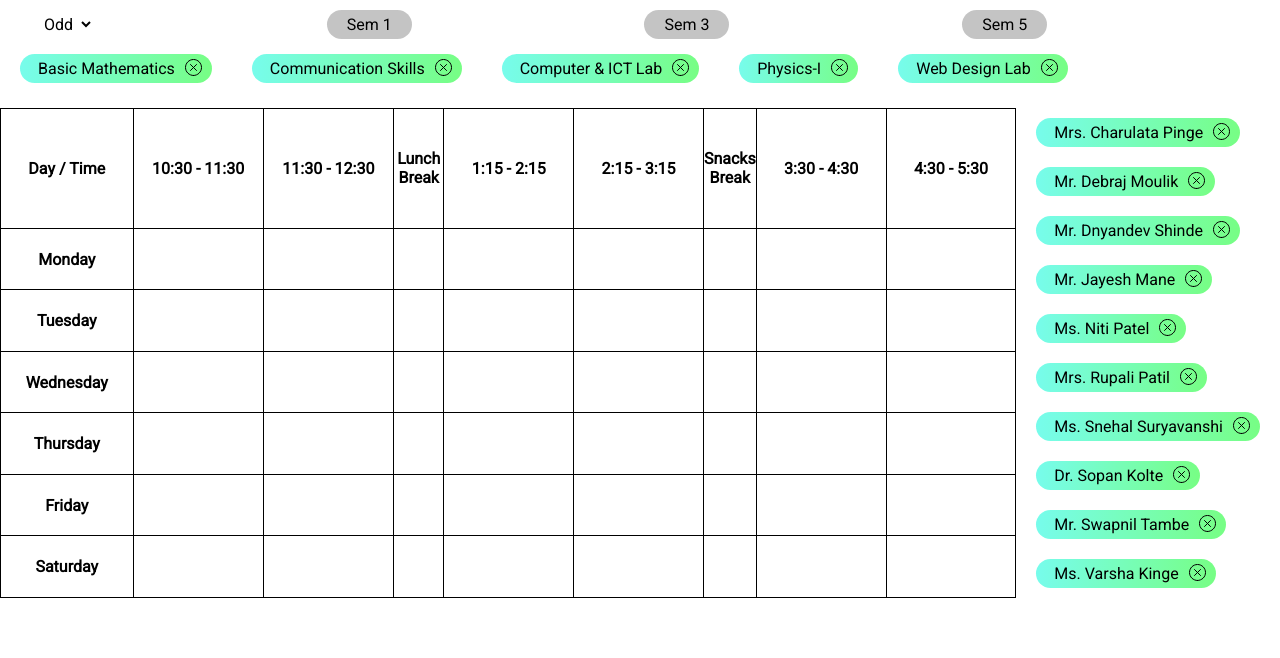
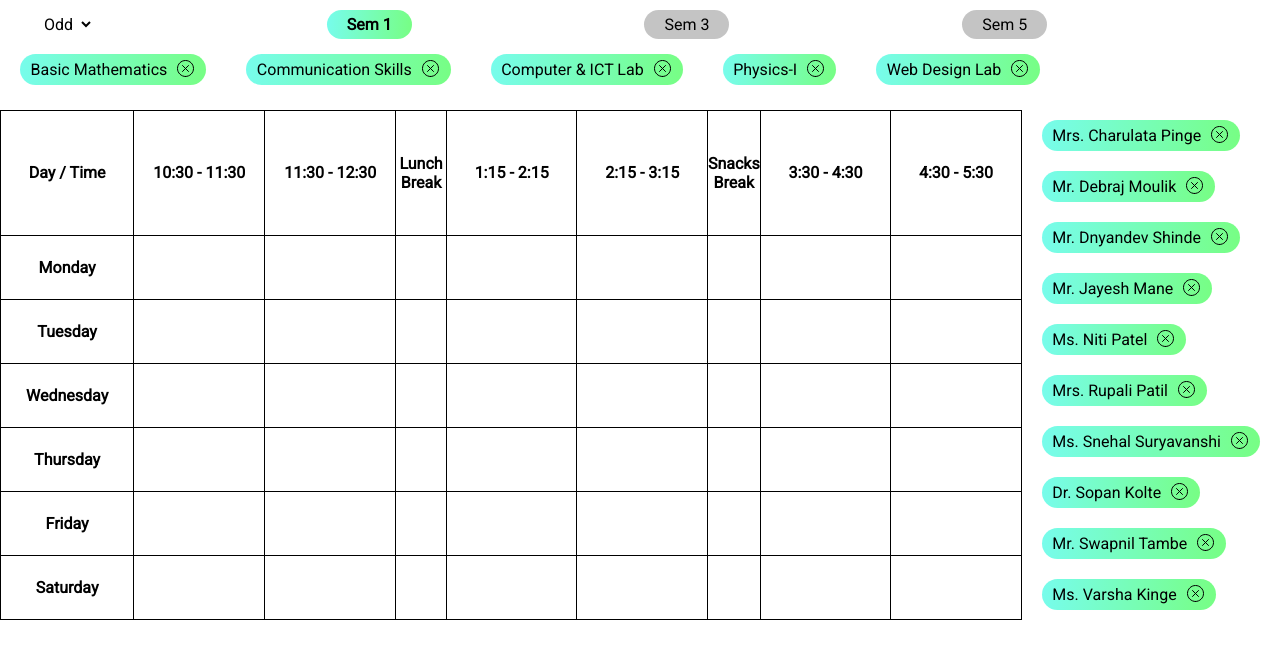
Before and after one commit to Nishith-Savla/TimeTable-Maker-Website, a React (Create React App) app: page / in a window 1280 px wide. Shown: the top 658 px of the page. Built offline with nearby package versions, Linux system fonts and the light colour scheme.

Commit message:
:lipstick: Add styling for the active sem button
Add unique style for the active Sem Button and unwrap the button in Button component from the div

```diff
--- a/src/common/Button.jsx
+++ b/src/common/Button.jsx
@@ -1,19 +1,16 @@
 import React from "react";
 
-const Button = ({ name, children, className, text, onClick }) => {
+const Button = ({ isActive, name, children, className, text, onClick }) => {
   return (
-    <div className={className}>
     <button
-        style={{ background: "transparent" }}
+      className={`${className} ${isActive ? "active" : ""}`}
       type="button"
       name={name}
       id={name}
       onClick={onClick}
     >
-        {text}
+      {text} {children}
     </button>
-      {children}
-    </div>
   );
 };
 
--- a/src/components/Header.jsx
+++ b/src/components/Header.jsx
@@ -45,6 +45,7 @@ const Header = () => {
             <Button
               className="sem"
               key={sem}
+              isActive={sem === currentSem}
               name={`sem${sem}`}
               text={`Sem ${sem}`}
               onClick={() => handleSemChange(sem)}
--- a/src/styles/root.scss
+++ b/src/styles/root.scss
@@ -41,29 +41,29 @@ button {
     width: 100%;
     @extend %display-flex-wrap;
     justify-content: space-evenly;
+
     .sem {
-      background-color: #c4c4c4;
+      background: #c4c4c4;
       border-radius: 25px;
       padding: 5px 20px;
+
+      &.active {
+        background: linear-gradient(93.36deg, #77fcec 0%, #77fe84 100%);
+        font-weight: bold;
+      }
     }
   }
 }
 
 .button {
-  padding: 5px 0px 5px 8px;
+  padding: 6px 2px 6px 10.5px;
   background: linear-gradient(93.36deg, #77fcec 0%, #77fe84 100%);
   border-radius: 25px;
-  vertical-align: middle;
   display: flex;
   justify-content: space-between;
 
-  button {
-    background-color: transparent;
-    padding: 0px 10px;
-  }
-
   svg {
-    margin-right: 10px;
+    margin: 0px 10px;
     background-color: transparent;
   }
 }
--- a/src/utils.js
+++ b/src/utils.js
@@ -35,7 +35,6 @@ const subjects = {
   5: [
     "Advanced Java",
     "Linux and Network",
-    "Project",
     "Software Engineering",
     "Elective-I (Python/Android) lab",
     "(Advanced Java and Web Technology) Lab",
```
Lines whose indentation alone changed are shown as unchanged.
